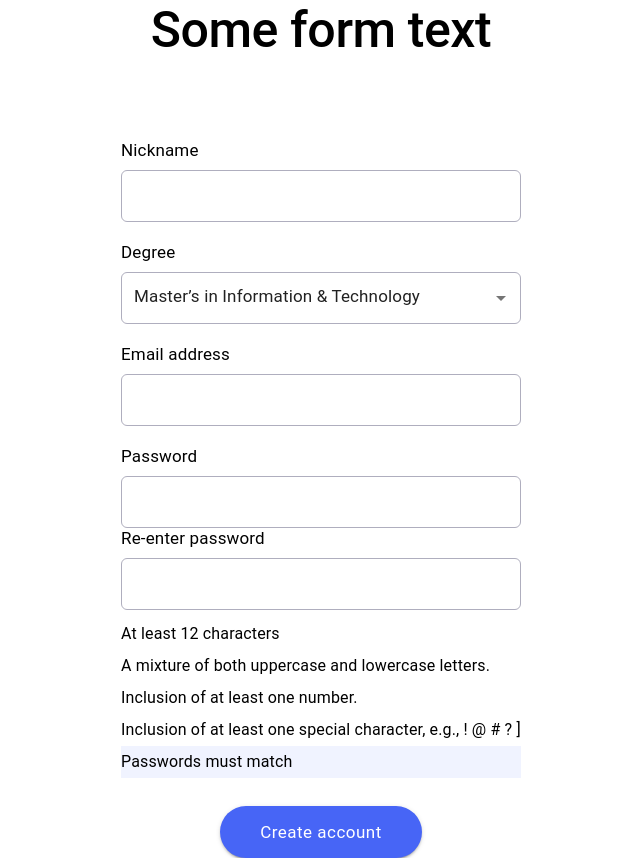
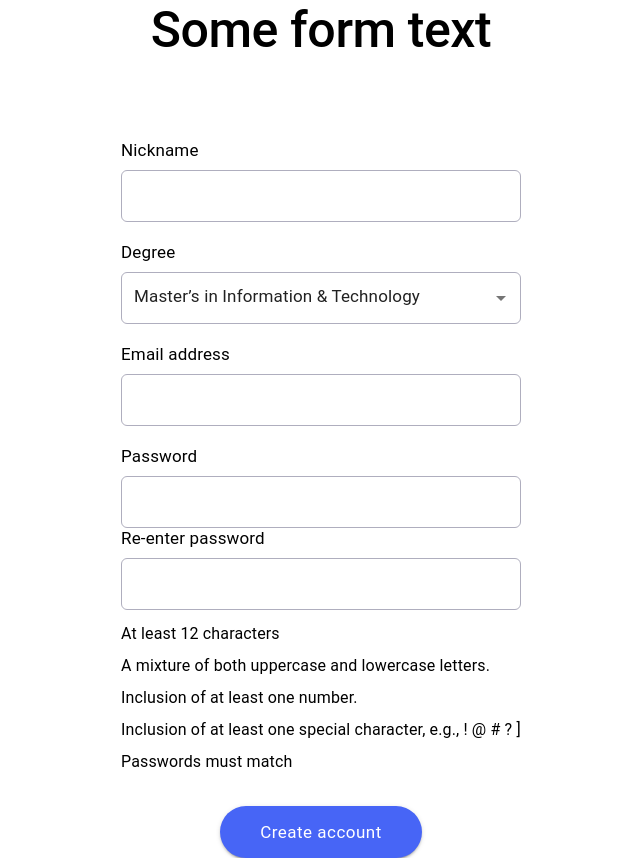
Before and after one commit to k5va/sample-form, a React (Create React App) app: page / in a window 1280 px wide. Shown: the whole page, without its empty margins (319-959 px from the left). Built offline with nearby package versions, Linux system fonts and the light colour scheme; the HTML template or start-up script is replaced by a standard one.

Commit message:
Fixed password2 error

```diff
--- a/src/components/form-password/form-password.tsx
+++ b/src/components/form-password/form-password.tsx
@@ -5,12 +5,11 @@ import { FormTextField } from '../../components';
 import { PasswordError } from '../account-form/utils/validator';
 
 function FormPassword<T extends FieldValues>({name1, name2, label, control, validator1, validator2, className}: FormPasswordProps<T>): JSX.Element {
-  const {errors, isDirty} = useFormState({control, name: name1});
+  const {errors, isDirty, dirtyFields} = useFormState({control, name: name1});
 
   const errorTypes = errors[name1]?.types;
   const activeErrors = errorTypes ? Object.keys(errorTypes) : [];
-
-  console.log(isDirty, errors);
+  const isPassword2Dirty = !!dirtyFields[name2]
 
   return (
     <div className={className}>
@@ -29,7 +28,7 @@ function FormPassword<T extends FieldValues>({name1, name2, label, control, vali
         <ListItem disablePadding selected={isDirty && !activeErrors.includes(PasswordError.SpecialChar)}>
           <ListItemText primary="Inclusion of at least one special character, e.g., ! @ # ? ]" />
         </ListItem>
-        <ListItem disablePadding selected={!errors[name2]}>
+        <ListItem disablePadding selected={isPassword2Dirty && !errors[name2]}>
           <ListItemText primary="Passwords must match" />
         </ListItem>
       </List>
```
